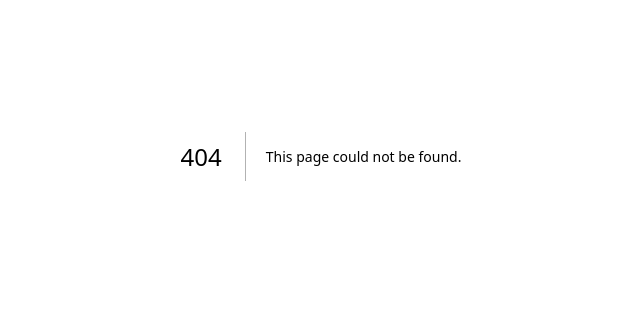
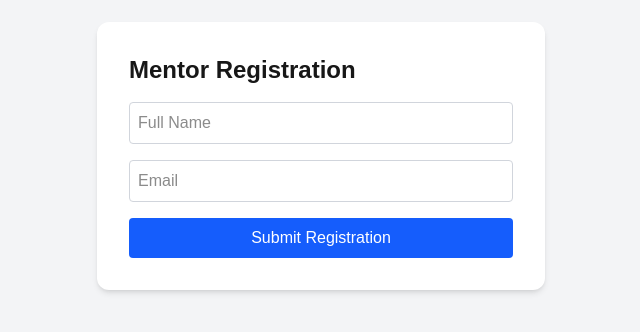
Before and after one commit to cloudvorkala/ECMS-StudyZone, a Next.js app in the folder frontend/: page /mentorregistration in a window 1280 px wide. Before the commit this address had no page. Shown: the part 244-576 px from the top of the page, without its empty margins (319-959 px from the left). Built offline with nearby package versions, Linux system fonts and the light colour scheme.

Commit message:
add mentor registration page

```diff
--- /dev/null
+++ b/frontend/src/pages/mentorregistration.js
@@ -0,0 +1,46 @@
+// pages/mentor-registration.js
+import { useState } from 'react';
+
+export default function MentorRegistration() {
+  const [name, setName] = useState('');
+  const [email, setEmail] = useState('');
+  // Add other form states as needed
+
+  const handleSubmit = (e) => {
+    e.preventDefault();
+    // Handle registration logic here
+  };
+
+  return (
+    <div className="min-h-screen flex items-center justify-center bg-gray-100 p-6">
+      <div className="bg-white p-8 rounded-xl shadow-md w-full max-w-md">
+        <h2 className="text-2xl font-bold mb-4">Mentor Registration</h2>
+        <form onSubmit={handleSubmit} className="space-y-4">
+          <input
+            type="text"
+            placeholder="Full Name"
+            value={name}
+            onChange={(e) => setName(e.target.value)}
+            className="w-full p-2 border border-gray-300 rounded"
+            required
+          />
+          <input
+            type="email"
+            placeholder="Email"
+            value={email}
+            onChange={(e) => setEmail(e.target.value)}
+            className="w-full p-2 border border-gray-300 rounded"
+            required
+          />
+          {/* Add more form inputs as needed */}
+          <button
+            type="submit"
+            className="w-full bg-blue-600 text-white p-2 rounded hover:bg-blue-700"
+          >
+            Submit Registration
+          </button>
+        </form>
+      </div>
+    </div>
+  );
+}
```
